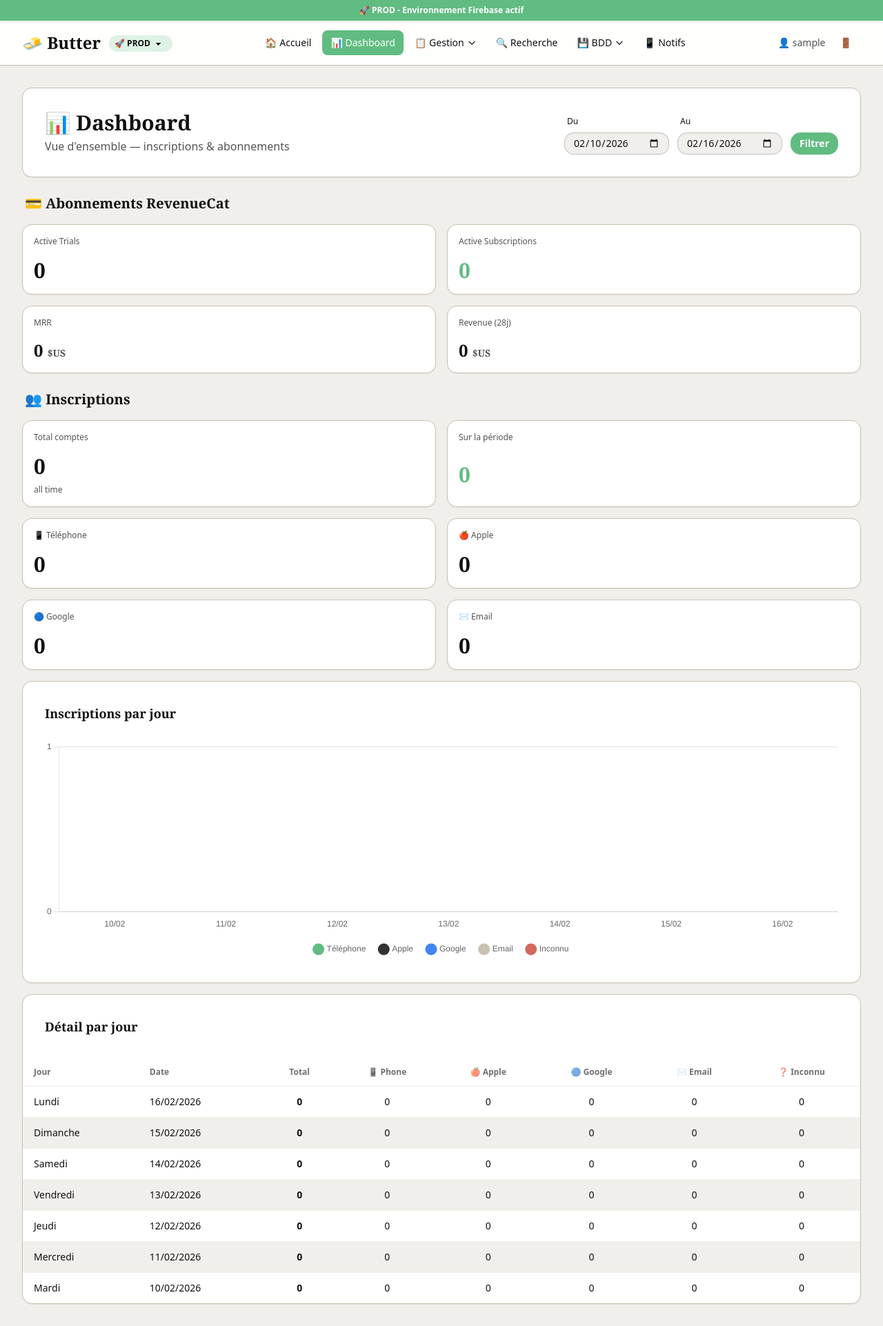
After one commit to danou294/butter-gestion, a Django app: page /dashboard/ in a window 1280 px wide. The commit adds this page. Shown: the whole page at 69% size. Run offline with Django 4.2, Linux system fonts and the light colour scheme; the visitor is signed in with stand-in values (Sample User, id 1); some web fonts are replaced.

Commit message:
feat: dashboard unifié inscriptions + RevenueCat
Nouvelle page /dashboard/ avec stats inscriptions par méthode d'auth
(phone/apple/google/email), sélecteur de dates, graphique Chart.js,
tableau par jour, et métriques RevenueCat intégrées.

Co-Authored-By: Claude Opus 4.6 <noreply@anthropic.com>

```diff
--- a/scripts_manager/templates/scripts_manager/base.html
+++ b/scripts_manager/templates/scripts_manager/base.html
@@ -62,6 +62,12 @@
                     <a href="{% url 'scripts_manager:index' %}"
                        class="px-3 py-2 rounded-lg text-sm font-medium transition-colors {% if request.resolver_match.url_name == 'index' %}bg-primary text-primary-content{% else %}text-base-content hover:bg-base-200{% endif %}">
                         🏠 Accueil
+                    </a>
+
+                    <!-- Dashboard -->
+                    <a href="{% url 'scripts_manager:dashboard' %}"
+                       class="px-3 py-2 rounded-lg text-sm font-medium transition-colors {% if request.resolver_match.url_name == 'dashboard' %}bg-primary text-primary-content{% else %}text-base-content hover:bg-base-200{% endif %}">
+                        📊 Dashboard
                     </a>
 
                     <!-- Dropdown Gestion -->
@@ -154,6 +160,7 @@
              class="lg:hidden border-t border-base-300 bg-base-100 shadow-lg">
             <div class="px-4 py-4 space-y-1">
                 <a href="{% url 'scripts_manager:index' %}" class="block px-3 py-2.5 rounded-lg text-sm font-medium {% if request.resolver_match.url_name == 'index' %}bg-primary text-primary-content{% else %}text-base-content hover:bg-base-200{% endif %}">🏠 Accueil</a>
+                <a href="{% url 'scripts_manager:dashboard' %}" class="block px-3 py-2.5 rounded-lg text-sm font-medium {% if request.resolver_match.url_name == 'dashboard' %}bg-primary text-primary-content{% else %}text-base-content hover:bg-base-200{% endif %}">📊 Dashboard</a>
                 <div class="pt-2 pb-1 px-3 text-xs font-bold text-secondary uppercase tracking-wider">Gestion</div>
                 <a href="{% url 'scripts_manager:restaurants_list' %}" class="block px-3 py-2.5 rounded-lg text-sm {% if 'restaurant' in request.resolver_match.url_name %}bg-primary text-primary-content font-medium{% else %}text-base-content hover:bg-base-200{% endif %}">🍽️ Restaurants</a>
                 <a href="{% url 'scripts_manager:guides_list' %}" class="block px-3 py-2.5 rounded-lg text-sm {% if 'guide' in request.resolver_match.url_name %}bg-primary text-primary-content font-medium{% else %}text-base-content hover:bg-base-200{% endif %}">📖 Guides</a>
--- /dev/null
+++ b/scripts_manager/templates/scripts_manager/signups/dashboard.html
@@ -0,0 +1,245 @@
+{% extends 'scripts_manager/base.html' %}
+
+{% block title %}Dashboard - Butter{% endblock %}
+
+{% block content %}
+<div class="space-y-6">
+    <!-- Header + Filtre dates -->
+    <div class="card bg-base-100 shadow-sm border border-base-300">
+        <div class="card-body">
+            <div class="flex flex-col md:flex-row md:items-center md:justify-between gap-4">
+                <div>
+                    <h1 class="text-3xl font-serif font-bold text-base-content">📊 Dashboard</h1>
+                    <p class="text-secondary mt-1">Vue d'ensemble — inscriptions & abonnements</p>
+                </div>
+                <form method="get" class="flex flex-wrap items-end gap-3">
+                    <div>
+                        <label class="label"><span class="label-text text-xs">Du</span></label>
+                        <input type="date" name="date_from" value="{{ date_from }}"
+                               class="input input-bordered input-sm bg-base-200 w-40">
+                    </div>
+                    <div>
+                        <label class="label"><span class="label-text text-xs">Au</span></label>
+                        <input type="date" name="date_to" value="{{ date_to }}"
+                               class="input input-bordered input-sm bg-base-200 w-40">
+                    </div>
+                    <button type="submit" class="btn btn-primary btn-sm">Filtrer</button>
+                </form>
+            </div>
+        </div>
+    </div>
+
+    <!-- ═══════════ SECTION REVENUECAT ═══════════ -->
+    {% if rc %}
+    <div class="space-y-4">
+        <h2 class="text-xl font-serif font-bold text-base-content px-1">💳 Abonnements RevenueCat</h2>
+        <div class="grid grid-cols-2 md:grid-cols-3 lg:grid-cols-4 gap-4">
+            <div class="card bg-base-100 shadow-sm border border-base-300 hover:-translate-y-0.5 hover:shadow-md transition-all">
+                <div class="card-body p-4">
+                    <p class="text-xs font-medium text-secondary">Active Trials</p>
+                    <p class="text-3xl font-bold font-serif text-base-content mt-2">{{ rc.active_trials|default:"0" }}</p>
+                </div>
+            </div>
+            <div class="card bg-base-100 shadow-sm border border-base-300 hover:-translate-y-0.5 hover:shadow-md transition-all">
+                <div class="card-body p-4">
+                    <p class="text-xs font-medium text-secondary">Active Subscriptions</p>
+                    <p class="text-3xl font-bold font-serif text-primary mt-2">{{ rc.active_subscriptions|default:"0" }}</p>
+                </div>
+            </div>
+            <div class="card bg-base-100 shadow-sm border border-base-300 hover:-translate-y-0.5 hover:shadow-md transition-all">
+                <div class="card-body p-4">
+                    <p class="text-xs font-medium text-secondary">MRR</p>
+                    <p class="text-2xl font-bold font-serif text-base-content mt-2">{{ rc.mrr|default:"0" }} <span class="text-sm text-secondary">$US</span></p>
+                </div>
+            </div>
+            <div class="card bg-base-100 shadow-sm border border-base-300 hover:-translate-y-0.5 hover:shadow-md transition-all">
+                <div class="card-body p-4">
+                    <p class="text-xs font-medium text-secondary">Revenue (28j)</p>
+                    <p class="text-2xl font-bold font-serif text-base-content mt-2">{{ rc.revenue_28_days|default:"0" }} <span class="text-sm text-secondary">$US</span></p>
+                </div>
+            </div>
+        </div>
+    </div>
+    {% endif %}
+
+    <!-- ═══════════ SECTION INSCRIPTIONS ═══════════ -->
+    <div class="space-y-4">
+        <h2 class="text-xl font-serif font-bold text-base-content px-1">👥 Inscriptions</h2>
+
+        <!-- Metric Cards -->
+        <div class="grid grid-cols-2 md:grid-cols-3 lg:grid-cols-6 gap-4">
+            <!-- Total all time -->
+            <div class="card bg-base-100 shadow-sm border border-base-300 hover:-translate-y-0.5 hover:shadow-md transition-all">
+                <div class="card-body p-4">
+                    <p class="text-xs font-medium text-secondary">Total comptes</p>
+                    <p class="text-3xl font-bold font-serif text-base-content mt-2">{{ total_users_all_time }}</p>
+                    <p class="text-xs text-secondary">all time</p>
+                </div>
+            </div>
+            <!-- Période -->
+            <div class="card bg-base-100 shadow-sm border border-base-300 hover:-translate-y-0.5 hover:shadow-md transition-all">
+                <div class="card-body p-4">
+                    <p class="text-xs font-medium text-secondary">Sur la période</p>
+                    <p class="text-3xl font-bold font-serif text-primary mt-2">{{ total_signups }}</p>
+                </div>
+            </div>
+            <!-- Phone -->
+            <div class="card bg-base-100 shadow-sm border border-base-300 hover:-translate-y-0.5 hover:shadow-md transition-all">
+                <div class="card-body p-4">
+                    <p class="text-xs font-medium text-secondary">📱 Téléphone</p>
+                    <p class="text-3xl font-bold font-serif text-base-content mt-2">{{ totals.phone }}</p>
+                </div>
+            </div>
+            <!-- Apple -->
+            <div class="card bg-base-100 shadow-sm border border-base-300 hover:-translate-y-0.5 hover:shadow-md transition-all">
+                <div class="card-body p-4">
+                    <p class="text-xs font-medium text-secondary">🍎 Apple</p>
+                    <p class="text-3xl font-bold font-serif text-base-content mt-2">{{ totals.apple }}</p>
+                </div>
+            </div>
+            <!-- Google -->
+            <div class="card bg-base-100 shadow-sm border border-base-300 hover:-translate-y-0.5 hover:shadow-md transition-all">
+                <div class="card-body p-4">
+                    <p class="text-xs font-medium text-secondary">🔵 Google</p>
+                    <p class="text-3xl font-bold font-serif text-base-content mt-2">{{ totals.google }}</p>
+                </div>
+            </div>
+            <!-- Email -->
+            <div class="card bg-base-100 shadow-sm border border-base-300 hover:-translate-y-0.5 hover:shadow-md transition-all">
+                <div class="card-body p-4">
+                    <p class="text-xs font-medium text-secondary">✉️ Email</p>
+                    <p class="text-3xl font-bold font-serif text-base-content mt-2">{{ totals.email }}</p>
+                </div>
+            </div>
+        </div>
+
+        <!-- Chart -->
+        <div class="card bg-base-100 shadow-sm border border-base-300">
+            <div class="card-body">
+                <h3 class="card-title text-lg font-serif font-bold text-base-content mb-4">Inscriptions par jour</h3>
+                <div style="position: relative; height: 320px;">
+                    <canvas id="signupsChart"></canvas>
+                </div>
+            </div>
+        </div>
+
+        <!-- Table -->
+        <div class="card bg-base-100 shadow-sm border border-base-300 overflow-hidden">
+            <div class="card-body pb-0">
+                <h3 class="card-title text-lg font-serif font-bold text-base-content">Détail par jour</h3>
+            </div>
+            <div class="overflow-x-auto">
+                <table class="table table-zebra">
+                    <thead>
+                        <tr>
+                            <th>Jour</th>
+                            <th>Date</th>
+                            <th class="text-center">Total</th>
+                            <th class="text-center">📱 Phone</th>
+                            <th class="text-center">🍎 Apple</th>
+                            <th class="text-center">🔵 Google</th>
+                            <th class="text-center">✉️ Email</th>
+                            <th class="text-center">❓ Inconnu</th>
+                        </tr>
+                    </thead>
+                    <tbody>
+                        {% for row in table_rows %}
+                        <tr class="hover">
+                            <td class="font-medium">{{ row.day_name }}</td>
+                            <td>{{ row.date }}</td>
+                            <td class="text-center font-bold">{{ row.total }}</td>
+                            <td class="text-center">{{ row.phone }}</td>
+                            <td class="text-center">{{ row.apple }}</td>
+                            <td class="text-center">{{ row.google }}</td>
+                            <td class="text-center">{{ row.email }}</td>
+                            <td class="text-center">{{ row.inconnu }}</td>
+                        </tr>
+                        {% empty %}
+                        <tr>
+                            <td colspan="8" class="text-center text-secondary py-12">Aucune inscription sur cette période</td>
+                        </tr>
+                        {% endfor %}
+                    </tbody>
+                </table>
+            </div>
+        </div>
+    </div>
+</div>
+{% endblock %}
+
+{% block extra_js %}
+<script src="https://cdn.jsdelivr.net/npm/chart.js@4.4.0/dist/chart.umd.min.js"></script>
+<script>
+document.addEventListener('DOMContentLoaded', function() {
+    const labels = {{ chart_labels_json|safe }};
+    const phoneData = {{ chart_phone_json|safe }};
+    const appleData = {{ chart_apple_json|safe }};
+    const googleData = {{ chart_google_json|safe }};
+    const emailData = {{ chart_email_json|safe }};
+    const inconnuData = {{ chart_inconnu_json|safe }};
+
+    if (labels.length === 0) return;
+
+    const ctx = document.getElementById('signupsChart').getContext('2d');
+    new Chart(ctx, {
+        type: 'bar',
+        data: {
+            labels: labels,
+            datasets: [
+                {
+                    label: 'Téléphone',
+                    data: phoneData,
+                    backgroundColor: '#60BC81',
+                    borderRadius: 4,
+                },
+                {
+                    label: 'Apple',
+                    data: appleData,
+                    backgroundColor: '#333333',
+                    borderRadius: 4,
+                },
+                {
+                    label: 'Google',
+                    data: googleData,
+                    backgroundColor: '#4285F4',
+                    borderRadius: 4,
+                },
+                {
+                    label: 'Email',
+                    data: emailData,
+                    backgroundColor: '#C9C1B1',
+                    borderRadius: 4,
+                },
+                {
+                    label: 'Inconnu',
+                    data: inconnuData,
+                    backgroundColor: '#D3695E',
+                    borderRadius: 4,
+                },
+            ]
+        },
+        options: {
+            responsive: true,
+            maintainAspectRatio: false,
+            plugins: {
+                legend: {
+                    position: 'bottom',
+                    labels: { usePointStyle: true, padding: 20 }
+                },
+            },
+            scales: {
+                x: {
+                    stacked: true,
+                    grid: { display: false },
+                },
+                y: {
+                    stacked: true,
+                    beginAtZero: true,
+                    ticks: { stepSize: 1, precision: 0 },
+                }
+            }
+        }
+    });
+});
+</script>
+{% endblock %}
--- a/scripts_manager/urls.py
+++ b/scripts_manager/urls.py
@@ -12,6 +12,7 @@ from . import announcements_views
 from . import onboarding_views
 from . import revenuecat_views
 from . import quick_filters_views
+from . import signups_views
 
 app_name = 'scripts_manager'
 
@@ -117,6 +118,9 @@ urlpatterns = [
     path('onboarding-restaurants/<str:restaurant_id>/', onboarding_views.onboarding_detail, name='onboarding_detail'),
     path('onboarding-restaurants/<str:restaurant_id>/delete/', onboarding_views.onboarding_delete, name='onboarding_delete'),
 
+    # Dashboard unifié (inscriptions + RevenueCat)
+    path('dashboard/', signups_views.dashboard, name='dashboard'),
+
     # Quick Filters
     path('quick-filters/', quick_filters_views.quick_filters_list, name='quick_filters_list'),
     path('quick-filters/create/', quick_filters_views.quick_filter_create, name='quick_filter_create'),
```
Also changed, not shown: scripts_manager/signups_views.py (added, +154 -0 lines).
